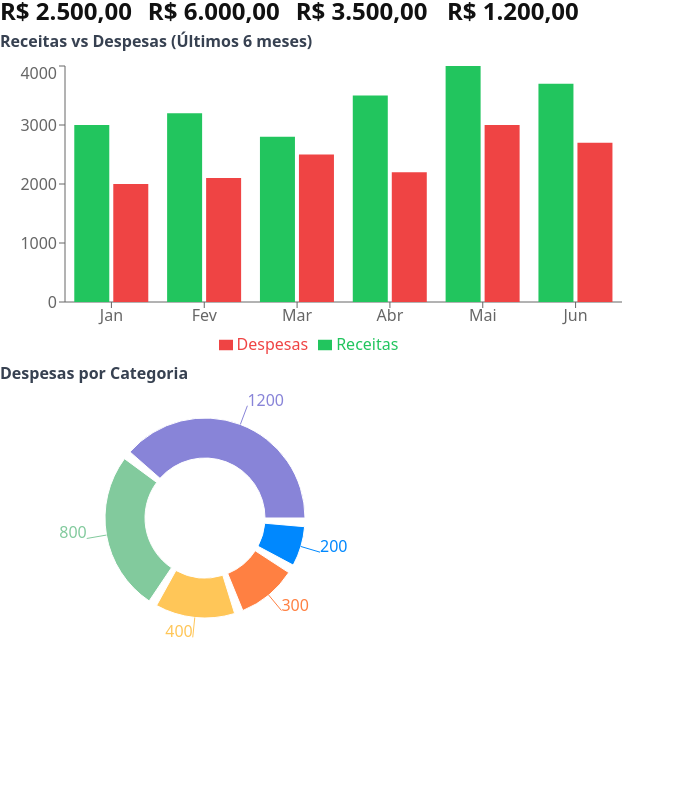
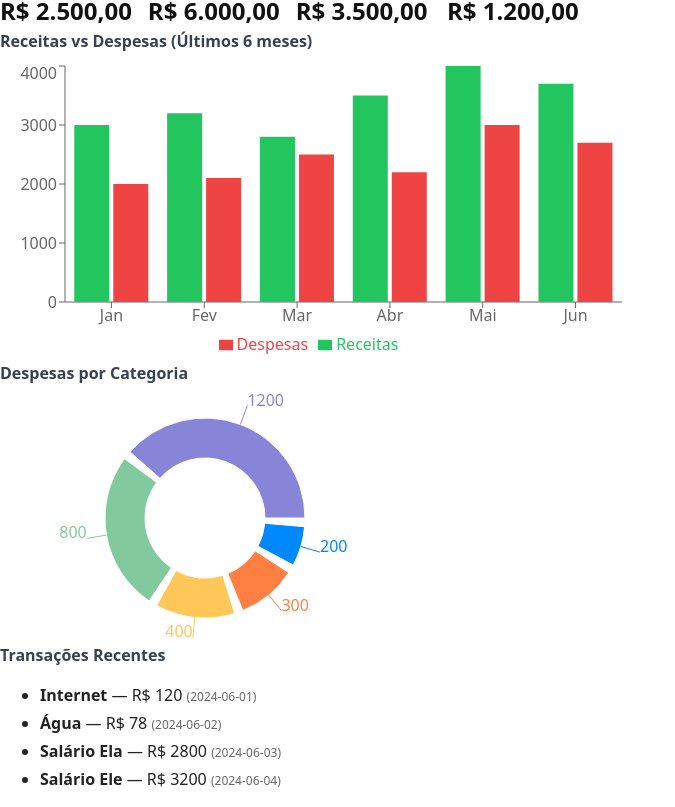
Before and after one commit to maikonsousa/meu-projeto-vite, a React (Vite) app: page / in a window 1280 px wide. Shown: the part 387-1194 px from the top of the page, without its empty margins (0-675 px from the left). Before the commit the page ends 1036 px from the top, so only its background shows below. Built offline with nearby package versions, Linux system fonts and the light colour scheme.

Commit message:
Adiciona lista de transações recentes no Painel

```diff
--- a/src/App.jsx
+++ b/src/App.jsx
@@ -117,6 +117,27 @@ const PieChartCard = () => (
   </NeumorphicCard>
 );
 
+// --- Lista de Transações Recentes ---
+const initialTransactions = [
+  { id: 1, name: 'Internet', amount: 120, date: '2024-06-01' },
+  { id: 2, name: 'Água', amount: 78, date: '2024-06-02' },
+  { id: 3, name: 'Salário Ela', amount: 2800, date: '2024-06-03' },
+  { id: 4, name: 'Salário Ele', amount: 3200, date: '2024-06-04' },
+];
+
+const RecentTransactionsCard = () => (
+  <NeumorphicCard className="w-full mt-8">
+    <div style={{fontWeight: 'bold', color: '#374151', marginBottom: 8}}>Transações Recentes</div>
+    <ul>
+      {initialTransactions.map(t => (
+        <li key={t.id} style={{color: '#222', marginBottom: 4}}>
+          <span style={{fontWeight: 'bold'}}>{t.name}</span> — R$ {t.amount} <span style={{fontSize: 12, color: '#666'}}>({t.date})</span>
+        </li>
+      ))}
+    </ul>
+  </NeumorphicCard>
+);
+
 // --- DashboardPage ---
 const DashboardPage = () => (
   <div>
@@ -131,6 +152,7 @@ const DashboardPage = () => (
     </div>
     <BarChartCard />
     <PieChartCard />
+    <RecentTransactionsCard />
   </div>
 );
 
```
